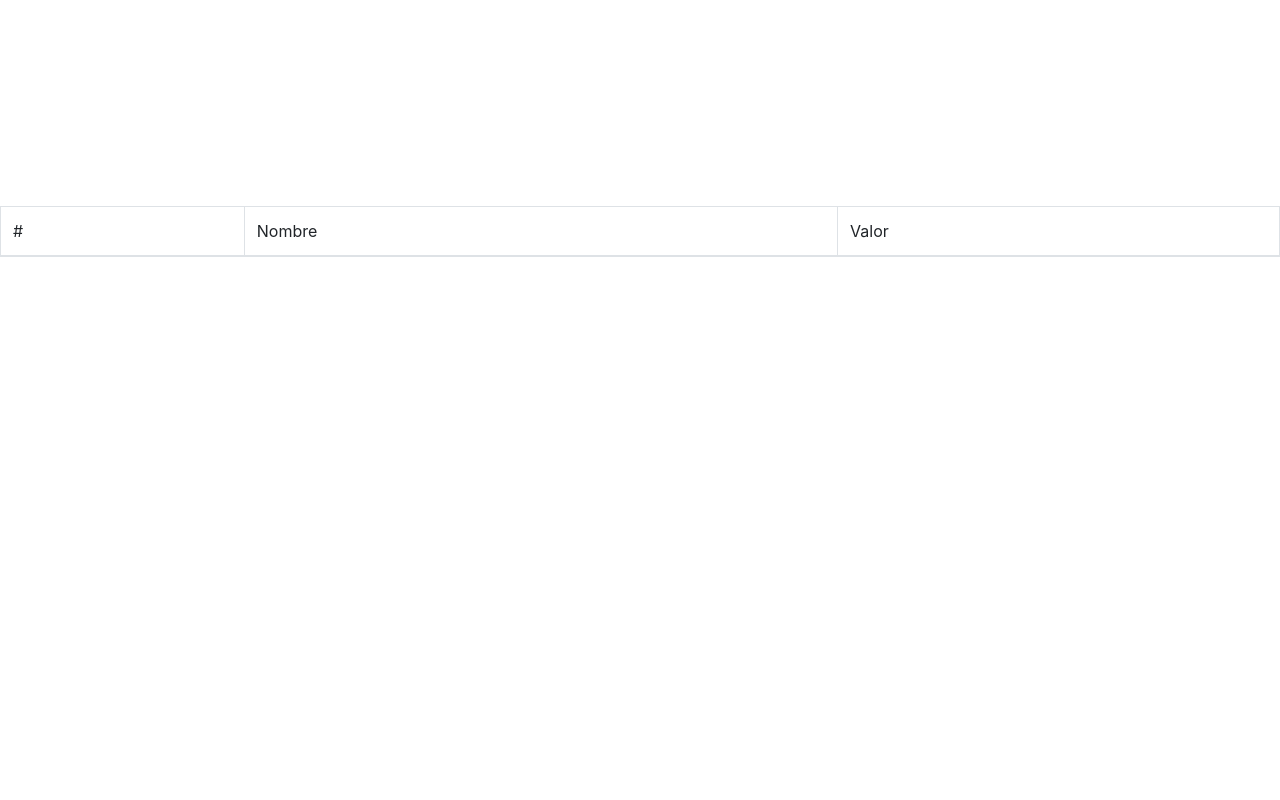
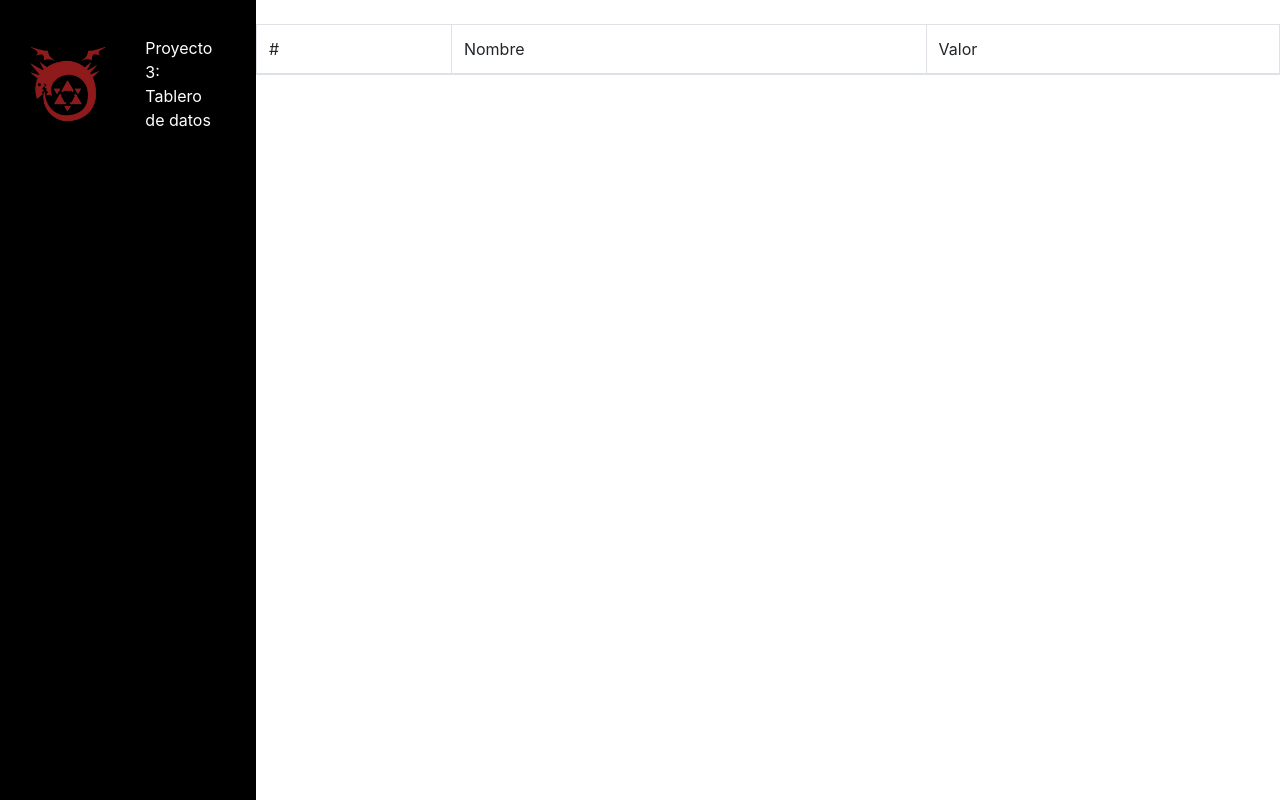
Before and after one commit to JATINAS/CharJS, a plain HTML site: page index.html in a window 1280 px wide. Drawn offline with nearby package versions, Linux system fonts and the light colour scheme; no server answers.

Commit message:
ya muestra datos de la tabla y esta acomodado

```diff
--- a/index.html
+++ b/index.html
@@ -12,13 +12,33 @@
     <title>Proyecto 3</title>
 </head>
 <body>
-    <div>
-        <div>
+    <div style="overflow: hidden; height: 100vh; display: flex;">
+        <div style="flex-shrink: 0; display: flex; background-color: black;">
+            <div style="flex-direction: column; width: 16rem; display: flex;">
+                <div style="flex-direction: column; flex: 1 1 0%; height: 0; display: flex;">
+                    <div style="padding-bottom: 1rem; padding-top: 1.25rem; overflow-y: auto; flex-direction: column; flex: 1 1 0%; display: flex;">
+                        <div style="padding-left: 1rem; padding-right: 1rem; align-items: center; flex-shrink: 0; display: flex;">
+                            <img style="height: 8rem; width: auto;" src="images/uroboros-rb.jpg" alt="logo">
+                            <p style=" color: white;font-size: 16px; margin: 0px 25px; text-align: left;">Proyecto 3: Tablero de datos</p>
+                        </div>
+                    </div>
+                </div>
+            </div>
+
+        </div>
+        <div style="flex-direction: column; flex: 1 1 0%; display: flex; overflow: hidden;">
+            <div style="position: relative;">
+                <div style="top: 0; right: 0; bottom: 0; left: 0; position: absolute;">
                     <canvas id="myChart" width="300px" height="200px"></canvas>
+                    <div style="top: 0; right: 0; bottom: 0; left: 0; position: absolute;">
+
                     </div>
-        <div>
+                </div>
+            </div>
+
+            <div style="padding-top: 1.5rem; padding-bottom: 1.5rem;">
                 <table class="table table-bordered">
-                <thead class="thead-dark">
+                    <thead>
                         <tr>
                             <td>#</td>
                             <td>Nombre</td>
@@ -31,6 +51,7 @@
                 </table>
             </div>
         </div>
+    </div>
 </body>
 <script src="https://cdn.jsdelivr.net/npm/axios/dist/axios.min.js"></script>
 <script src="https://cdn.jsdelivr.net/npm/chart.js"></script>
--- a/main.js
+++ b/main.js
@@ -9,9 +9,9 @@ function Datos () {
 
             //valores a comparar
             const precio = resultado.data.data.map(item => {
-                return parseInt(item.priceUsd)
+                return parseInt(item.priceUsd/1000)
             })
-
+/*
             const myChart = new Chart(grafico, {
                 type:"line",
                 data:{
@@ -43,9 +43,10 @@ function Datos () {
                         }
                     }
                 }
-            })
+            })*/
             Valorestbl.innerHTML = "";
             for (const valor of resultado.data.data) {
+                if (parseInt(valor.priceUsd) > 100) {
                     let tr = `<tr>
                     <td>${valor.symbol}<td>
                     <td>${valor.name}<td>
@@ -53,6 +54,7 @@ function Datos () {
                     </tr>`
                     Valorestbl.innerHTML += tr;
                 }
+            }
     })
 }
 
```
Also changed, not shown: images/uroboros-rb.jpg (added), images/uroboros-rojo.png (added). Lines whose indentation alone changed are shown as unchanged.
